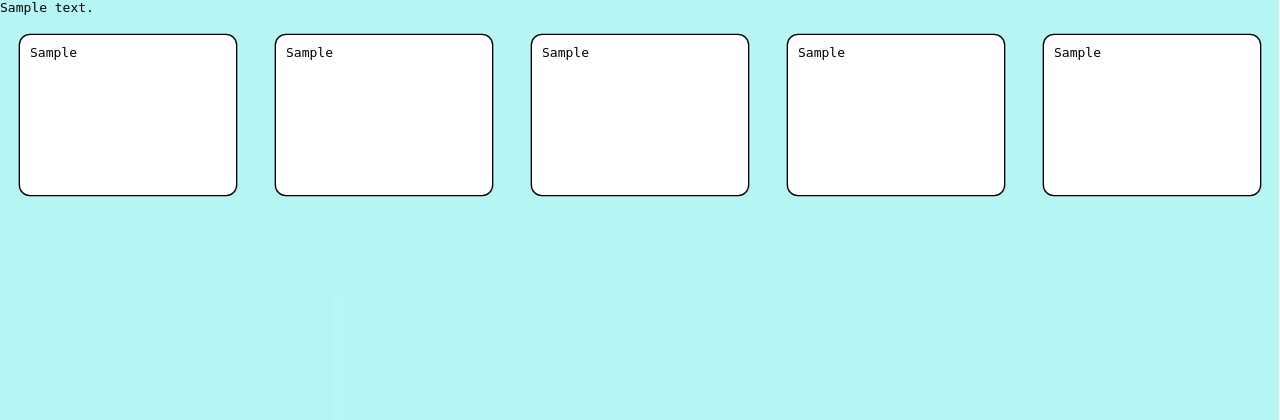
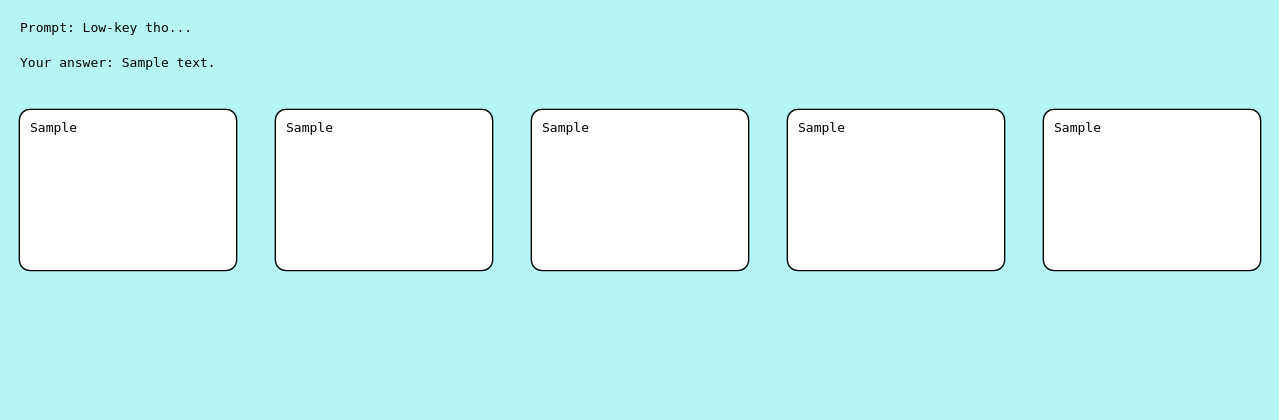
Before and after one commit to djacosta-01/Lowkey-Tho..., a Python web app: template templates/results.html in a window 1280 px wide. Shown: the top 420 px of the page. Run offline with Jinja, Linux system fonts and the light colour scheme; the template is opened without the code that fills it: most values are stand-ins (such as "Sample title", 1, 10 or a date in 2020).

Commit message:
added prompt and answer to results page

```diff
--- a/styles/results.css
+++ b/styles/results.css
@@ -48,3 +48,7 @@ body {
   opacity:1;
   transition: .5s;
 }
+
+p {
+  margin: 20px;
+}
--- a/templates/results.html
+++ b/templates/results.html
@@ -6,7 +6,8 @@
     <link rel="stylesheet" href="/styles/results.css">
   </head>
   <body>
-    {{ answer }}
+    <p>Prompt: Low-key tho...</p>
+    <p>Your answer: {{ answer }}</p>
     <section id="prompt-container">
       <div id="prompt-card"></div>
     </section>
```
